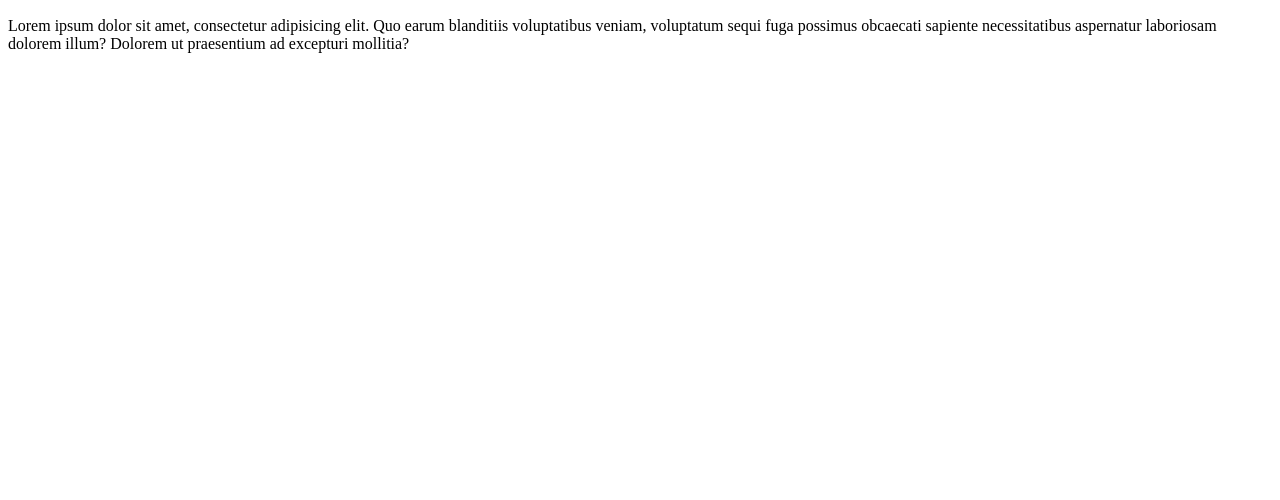
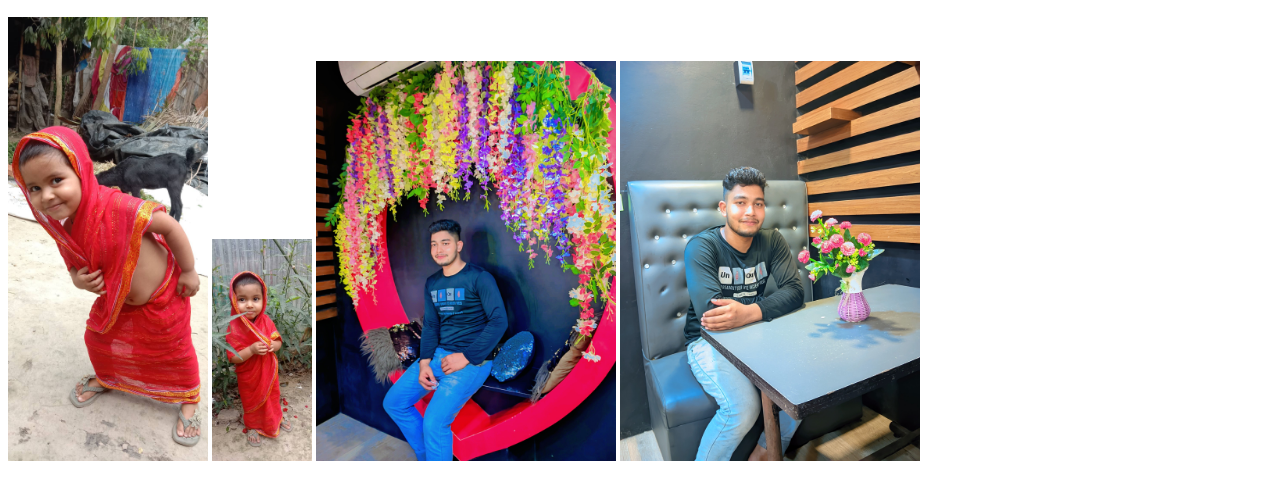
Before and after one commit to mdjibon6147/Problem-will-Neverr, a plain HTML site: page Index.html in a window 1280 px wide. Shown: the part 50-550 px from the top of the page. Drawn offline with Linux system fonts and the light colour scheme.

Commit message:
imge added 4 ta

```diff
--- a/Index.html
+++ b/Index.html
@@ -8,7 +8,10 @@
 <body>
     <div>
         <h2> problem will neverr</h2>
-        <p>Lorem ipsum dolor sit amet, consectetur adipisicing elit. Quo earum blanditiis voluptatibus veniam, voluptatum sequi fuga possimus obcaecati sapiente necessitatibus aspernatur laboriosam dolorem illum? Dolorem ut praesentium ad excepturi mollitia?</p>
+       <img width="200px" src="imgess/MoriyomC.jpg" alt="">
+       <img width="100px" src="imgess/MoriyomB.jpg" alt="">
+       <img width="300px" src="imgess/JibonB.jpg" alt="">
+       <img width="300px" src="imgess/JibonA.jpg" alt="">
     </div>
 
 
```
Also changed, not shown: imgess/JibonA.jpg (added), imgess/JibonB.jpg (added), imgess/MoriyomB.jpg (added), imgess/MoriyomC.jpg (added).
